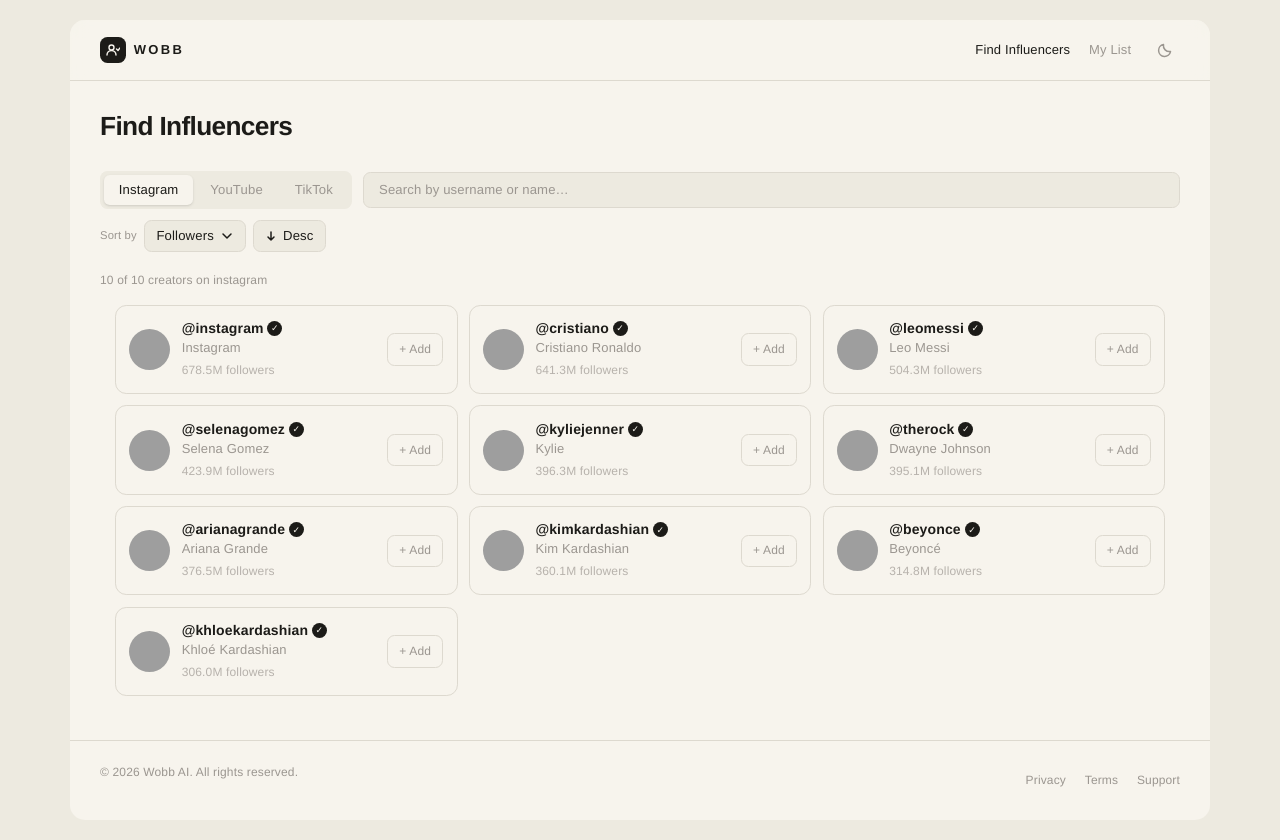
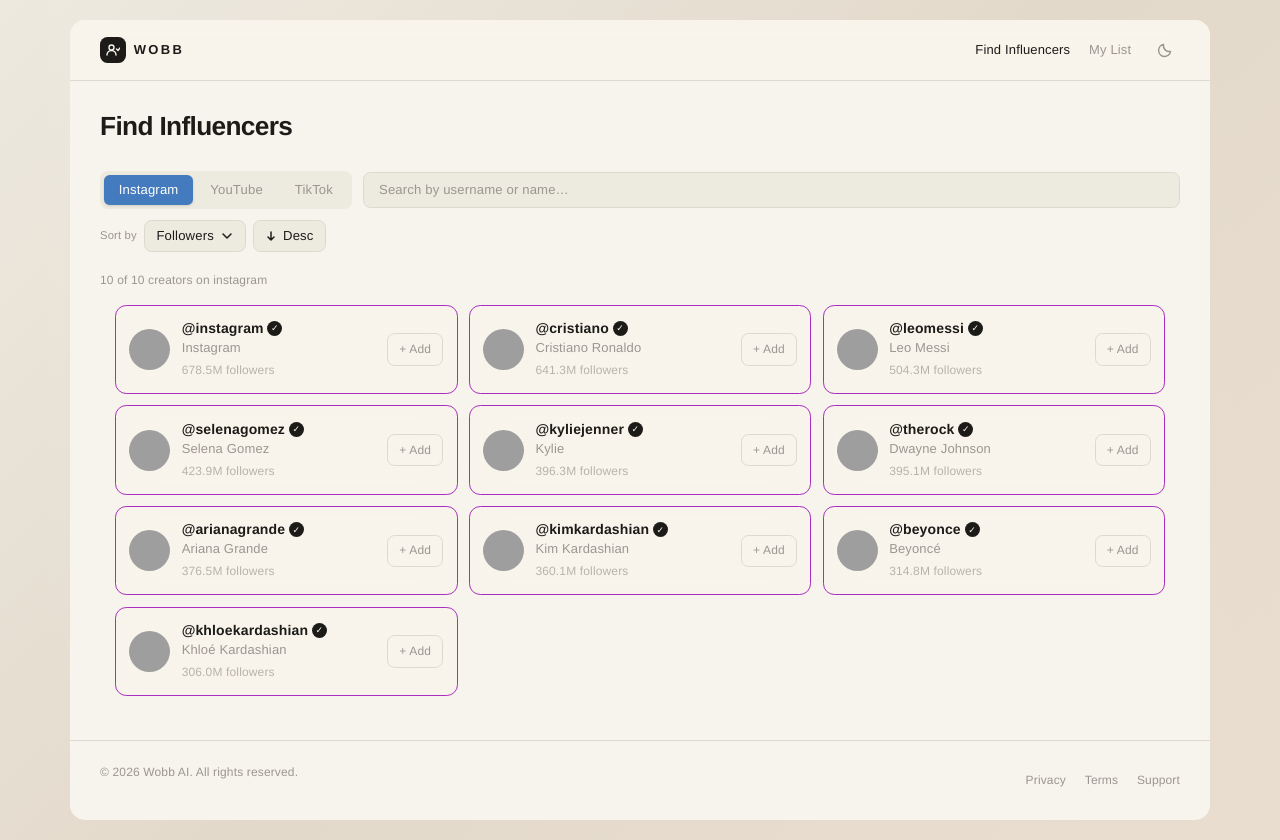
Before and after one commit to gitmustak/wobb-ai, a React (Vite) app: page / in a window 1280 px wide. Built offline with nearby package versions, Linux system fonts and the light colour scheme; grey boxes are pictures that could not be loaded.

Commit message:
UI changes

```diff
--- a/src/components/Navbar.tsx
+++ b/src/components/Navbar.tsx
@@ -37,7 +37,7 @@
   }
 
   return (
-    <nav className="sticky top-0 z-40 flex items-center justify-between px-8 py-4 border-b border-[var(--border)] bg-[var(--surface)]/90 backdrop-blur-sm">
+    <nav className="glass sticky top-0 z-40 flex items-center justify-between px-8 py-4 border-b border-[var(--border)]">
       <Link to="/" className="flex items-center gap-2 group">
         <div className="w-7 h-7 rounded-lg bg-[var(--text)] flex items-center justify-center shrink-0">
           <svg width="14" height="14" viewBox="0 0 14 14" fill="none" xmlns="http://www.w3.org/2000/svg">
@@ -73,7 +73,7 @@
           >
             My List
             {count > 0 && (
-              <span className="inline-flex items-center justify-center w-5 h-5 rounded-full bg-[var(--text)] text-[var(--surface)] text-[10px] font-bold leading-none">
+              <span className="inline-flex items-center justify-center w-5 h-5 rounded-full bg-[var(--highlight)] text-white text-[10px] font-bold leading-none">
                 {count}
               </span>
             )}
--- a/src/components/PlatformFilter.tsx
+++ b/src/components/PlatformFilter.tsx
@@ -56,7 +56,7 @@
               onClick={() => onChange(p)}
               className={`px-4 py-1.5 rounded-md text-sm font-medium transition-all duration-150 ${
                 selected === p
-                  ? "bg-[var(--surface)] text-[var(--text)] shadow-sm"
+                  ? "bg-[var(--highlight)] text-white shadow-sm"
                   : "text-[var(--muted)] hover:text-[var(--text)]"
               }`}
             >
@@ -98,7 +98,7 @@
                   onClick={() => { onSortByChange(opt.value); setOpen(false); }}
                   className={`w-full text-left px-3 py-2 text-sm transition-colors ${
                     sortBy === opt.value
-                      ? "bg-[var(--panel)] text-[var(--text)] font-medium"
+                      ? "bg-[var(--highlight-bg)] text-[var(--highlight)] font-medium"
                       : "text-[var(--muted)] hover:bg-[var(--panel)] hover:text-[var(--text)]"
                   }`}
                 >
--- a/src/components/ProfileCard.tsx
+++ b/src/components/ProfileCard.tsx
@@ -4,6 +4,7 @@
 import { VerifiedBadge } from "./VerifiedBadge";
 import { useListStore } from "@/store/useListStore";
 import { formatCount } from "@/utils/formatters";
+import { getPlatformColor } from "@/utils/platformColors";
 
 interface ProfileCardProps {
   profile: UserProfileSummary;
@@ -21,10 +22,13 @@
     s.list.some((p) => p.user_id === profile.user_id)
   );
 
+  const platformColor = getPlatformColor(platform);
+
   return (
     <div
       onClick={() => navigate(`/profile/${profile.username}?platform=${platform}`)}
-      className="flex items-center gap-3 p-3.5 w-full cursor-pointer rounded-xl border border-[var(--border)] bg-[var(--surface)] hover:bg-[var(--panel)] transition-colors duration-150"
+      style={{ borderColor: platformColor }}
+      className="glass glass-hover flex items-center gap-3 p-3.5 w-full cursor-pointer rounded-xl border transition-colors duration-150"
     >
       <img
         src={profile.picture}
@@ -48,7 +52,7 @@
       <button
         className={`shrink-0 px-3 py-1.5 rounded-lg text-[12px] font-medium border transition-colors ${
           inList
-            ? "border-[var(--text)]/30 text-[var(--text)] bg-[var(--text)]/5"
+            ? "border-[var(--highlight)]/40 text-[var(--highlight)] bg-[var(--highlight-bg)]"
             : "border-[var(--border)] text-[var(--muted)] bg-transparent hover:border-[var(--text)]/30 hover:text-[var(--text)]"
         }`}
         onClick={(e) => {
--- a/src/components/SelectedList.tsx
+++ b/src/components/SelectedList.tsx
@@ -51,7 +51,7 @@
   if (list.length === 0) return null;
 
   return (
-    <div className="rounded-t-xl sm:rounded-xl border border-[var(--border)] bg-[var(--panel)] overflow-hidden shadow-sm pt-1 pb-8 sm:pt-0 sm:pb-0">
+    <div className="glass rounded-t-xl sm:rounded-xl border border-[var(--highlight)] overflow-hidden shadow-sm pt-1 pb-8 sm:pt-0 sm:pb-0">
       <div className="flex items-center justify-between px-4 py-3 border-b border-[var(--border)]">
         <button
           type="button"
--- a/src/components/StatTile.tsx
+++ b/src/components/StatTile.tsx
@@ -1,11 +1,12 @@
 interface StatTileProps {
   label: string;
   value: string;
+  borderColor?: string;
 }
 
-export function StatTile({ label, value }: StatTileProps) {
+export function StatTile({ label, value, borderColor }: StatTileProps) {
   return (
-    <div className="flex flex-col gap-0.5 px-4 py-3 rounded-xl border border-[var(--border)] bg-[var(--panel)]">
+    <div style={{ borderColor }} className="glass flex flex-col gap-0.5 px-4 py-3 rounded-xl border">
       <span className="text-[11px] font-medium tracking-wide uppercase text-[var(--muted)]">{label}</span>
       <span className="text-lg font-semibold tracking-tight text-[var(--text)]">{value}</span>
     </div>
--- a/src/index.css
+++ b/src/index.css
@@ -10,6 +10,8 @@
   --muted: #9b9690;
   --code-bg: #f7f4ed;
   --accent: #1c1b18;
+  --highlight: #447BBE;
+  --highlight-bg: rgba(68, 123, 190, 0.08);
   --danger: #8f2f33;
   --accent-bg: rgba(28, 27, 24, 0.07);
 
@@ -31,7 +33,13 @@
 body,
 #root {
   min-height: 100vh;
-  background-color: var(--bg);
+  background: linear-gradient(135deg, #ede9df 0%, #e3d9cb 50%, #e9ddd0 100%);
+}
+
+[data-theme="dark"] html,
+[data-theme="dark"] body,
+[data-theme="dark"] #root {
+  background: linear-gradient(135deg, #181714 0%, #1d1a15 50%, #1a1610 100%);
 }
 
 html {
@@ -65,6 +73,8 @@
   --muted: #7a7672;
   --code-bg: #1f1e1b;
   --accent: #f0ede6;
+  --highlight: #447BBE;
+  --highlight-bg: rgba(68, 123, 190, 0.12);
   --danger: #c05a5e;
   --accent-bg: rgba(240, 237, 230, 0.08);
 }
@@ -102,3 +112,20 @@
 a {
   transition: opacity 0.15s;
 }
+
+/* Glassmorphism utilities */
+.glass {
+  background: rgba(247, 244, 237, 0.55) !important;
+  backdrop-filter: blur(16px) saturate(160%);
+  -webkit-backdrop-filter: blur(16px) saturate(160%);
+}
+.glass-hover:hover {
+  background: rgba(237, 234, 224, 0.78) !important;
+}
+
+[data-theme="dark"] .glass {
+  background: rgba(27, 25, 22, 0.55) !important;
+}
+[data-theme="dark"] .glass-hover:hover {
+  background: rgba(38, 36, 32, 0.78) !important;
+}
--- a/src/pages/ProfileDetailPage.tsx
+++ b/src/pages/ProfileDetailPage.tsx
@@ -8,6 +8,7 @@
 import { formatCount, formatRate } from "@/utils/formatters";
 import { useListStore } from "@/store/useListStore";
 import { getCrossPlatformLinks } from "@/utils/crossPlatformLinks";
+import { getPlatformColor } from "@/utils/platformColors";
 
 export function ProfileDetailPage() {
   const { username } = useParams<{ username: string }>();
@@ -72,6 +73,7 @@
   const user: FullUserProfile = profileData.data.user_profile;
   const inList = contains(user.user_id);
   const crossPlatformLinks = getCrossPlatformLinks(user.username);
+  const platformColor = getPlatformColor(platform);
 
   return (
     <Layout title={user.fullname}>
@@ -89,7 +91,7 @@
             alt={user.fullname}
             loading="lazy"
             onError={(e) => { e.currentTarget.src = `https://ui-avatars.com/api/?name=${encodeURIComponent(user.fullname)}&size=160&background=e2e8f0&color=64748b&bold=true`; }}
-            className="w-20 h-20 rounded-2xl object-cover shrink-0 border border-[var(--border)]"
+            className="w-20 h-20 rounded-2xl object-cover shrink-0"
           />
 
           <div className="flex-1 min-w-0 pt-1">
@@ -98,7 +100,7 @@
               <VerifiedBadge verified={user.is_verified} />
             </div>
             <p className="text-sm text-[var(--muted)] mt-0.5 mb-0">{user.fullname}</p>
-            <span className="inline-block mt-1.5 text-[11px] font-medium tracking-wider uppercase px-2 py-0.5 rounded-md bg-[var(--panel)] border border-[var(--border)] text-[var(--muted)]">
+            <span style={{ backgroundColor: platformColor, borderColor: platformColor }} className="inline-block mt-1.5 text-[11px] font-medium tracking-wider uppercase px-2 py-0.5 rounded-md border text-white">
               {platform}
             </span>
 
@@ -122,14 +124,15 @@
         </div>
 
         {crossPlatformLinks.length > 0 && (
-          <div className="w-full sm:w-56 sm:shrink-0 rounded-xl border border-[var(--border)] bg-[var(--panel)] p-4 flex flex-col gap-3">
+          <div style={{ borderColor: platformColor }} className="glass w-full sm:w-56 sm:shrink-0 rounded-xl border p-4 flex flex-col gap-3">
             <p className="text-xs font-medium text-[var(--muted)] uppercase tracking-wider">Also on</p>
             <div className="flex flex-col gap-2">
               {crossPlatformLinks.map((link) => (
                 <Link
                   key={link.username}
                   to={`/profile/${link.username}?platform=${link.platform}`}
-                  className="inline-flex items-center gap-2 px-3 py-2 rounded-lg border border-[var(--border)] bg-[var(--surface)] text-sm text-[var(--text)] hover:border-[var(--text)]/30 hover:bg-[var(--panel)] transition-colors"
+                  style={{ borderColor: platformColor }}
+                  className="inline-flex items-center gap-2 px-3 py-2 rounded-lg border bg-[var(--surface)] text-sm text-[var(--text)] hover:bg-[var(--panel)] transition-colors"
                 >
                   <span className="text-xs font-medium tracking-wider uppercase text-[var(--muted)]">{link.platform}</span>
                   <span className="font-medium truncate">@{link.username}</span>
@@ -142,22 +145,22 @@
       </div>
 
       <div className="grid grid-cols-2 sm:grid-cols-3 gap-2.5">
-        <StatTile label="Followers" value={formatCount(user.followers)} />
-        <StatTile label="Engagement Rate" value={formatRate(user.engagement_rate)} />
+        <StatTile label="Followers" value={formatCount(user.followers)} borderColor={platformColor} />
+        <StatTile label="Engagement Rate" value={formatRate(user.engagement_rate)} borderColor={platformColor} />
         {user.posts_count !== undefined && (
-          <StatTile label="Posts" value={String(user.posts_count)} />
+          <StatTile label="Posts" value={String(user.posts_count)} borderColor={platformColor} />
         )}
         {user.avg_likes !== undefined && (
-          <StatTile label="Avg Likes" value={formatCount(user.avg_likes)} />
+          <StatTile label="Avg Likes" value={formatCount(user.avg_likes)} borderColor={platformColor} />
         )}
         {user.avg_comments !== undefined && (
-          <StatTile label="Avg Comments" value={formatCount(user.avg_comments)} />
+          <StatTile label="Avg Comments" value={formatCount(user.avg_comments)} borderColor={platformColor} />
         )}
         {user.avg_views !== undefined && user.avg_views > 0 && (
-          <StatTile label="Avg Views" value={formatCount(user.avg_views)} />
+          <StatTile label="Avg Views" value={formatCount(user.avg_views)} borderColor={platformColor} />
         )}
         {user.engagements !== undefined && (
-          <StatTile label="Engagements" value={formatCount(user.engagements)} />
+          <StatTile label="Engagements" value={formatCount(user.engagements)} borderColor={platformColor} />
         )}
       </div>
 
@@ -177,7 +180,7 @@
           onClick={() => inList ? remove(user.user_id) : add(user)}
           className={`px-4 py-2 rounded-lg text-[13px] font-medium border transition-colors ${
             inList
-              ? "border-[var(--text)]/30 text-[var(--text)] bg-[var(--text)]/5"
+              ? "border-[var(--highlight)]/40 text-[var(--highlight)] bg-[var(--highlight-bg)]"
               : "border-[var(--border)] text-[var(--muted)] bg-transparent hover:border-[var(--text)]/30 hover:text-[var(--text)]"
           }`}
         >
--- /dev/null
+++ b/src/utils/platformColors.ts
@@ -0,0 +1,8 @@
+export function getPlatformColor(platform: string): string {
+  switch (platform.toLowerCase()) {
+    case "instagram": return "#aa2cc0";
+    case "youtube":   return "#FE2C55";
+    case "tiktok":    return "#25F4EE";
+    default:          return "var(--highlight)";
+  }
+}
```
